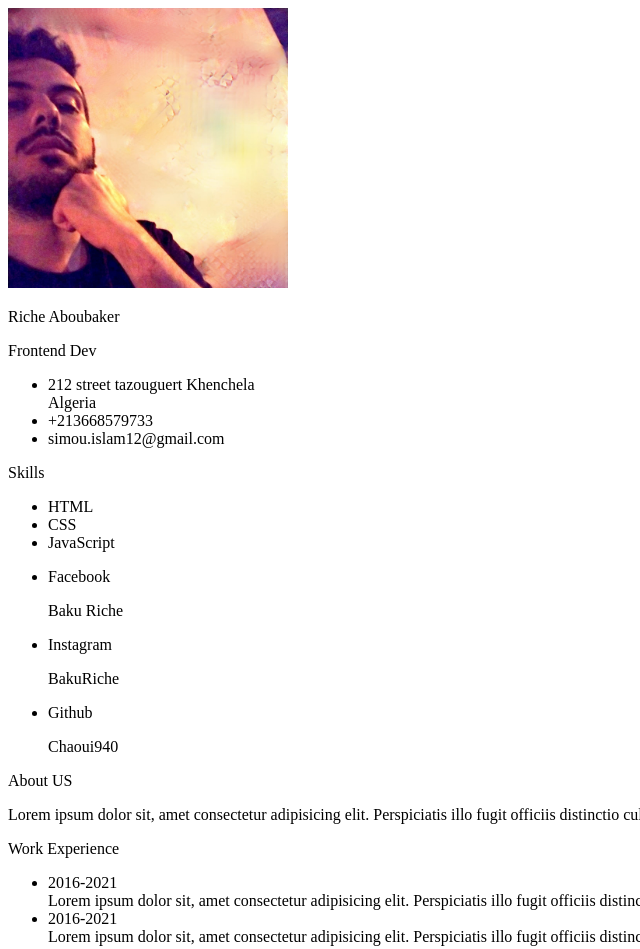
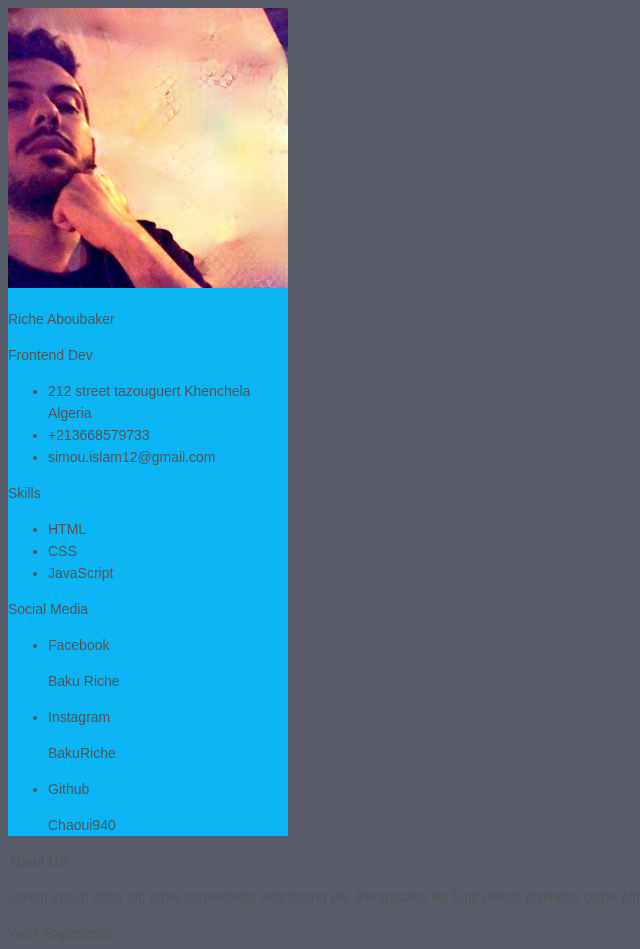
Before and after one commit to chaoui940/CVTemplate-Using-HTML-CSS-JS-, a plain HTML site: page index.html in a window 1280 px wide. Shown: the top 949 px of the page, without its empty margins (0-640 px from the left). Drawn offline with Linux system fonts and the light colour scheme.

Commit message:
adding style

```diff
--- a/index.html
+++ b/index.html
@@ -61,7 +61,7 @@
 		</div>
 		<div class="right_social">
 			<div class="name">
-				<p class="bold"></p>
+				<p class="bold">Social Media</p>
 			</div>
 			<ul>
 				<li>
--- a/style.css
+++ b/style.css
@@ -0,0 +1,14 @@
+* {
+	font-family: "Montserrat", sans-serif;
+}
+
+body {
+	background: #585c68;
+	font-size: 14px;
+	line-height: 22px;
+	color: #555555 ;
+}
+.right {
+	width: 280px;
+	background: #0bb5f4 ;
+}
```
